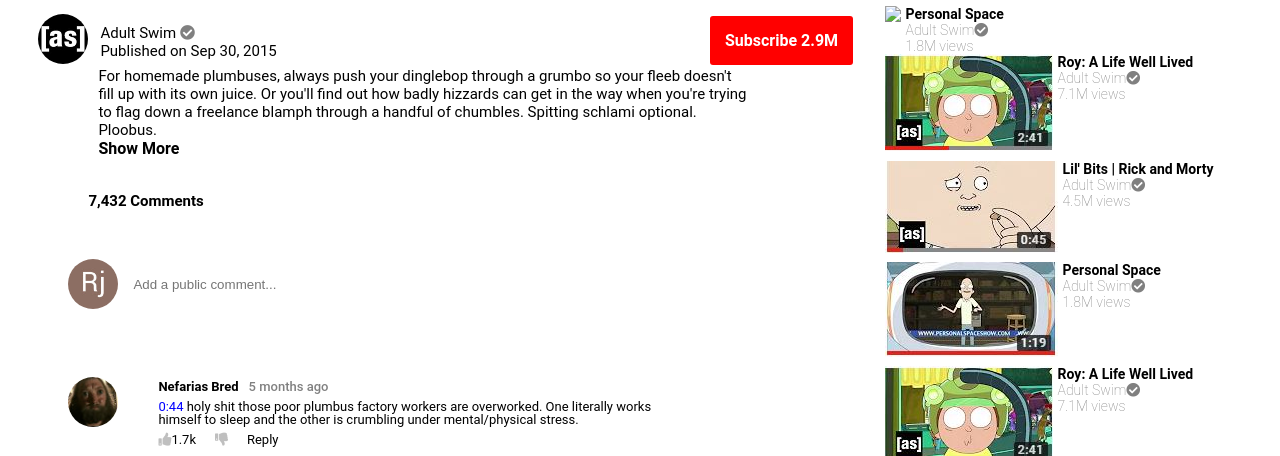
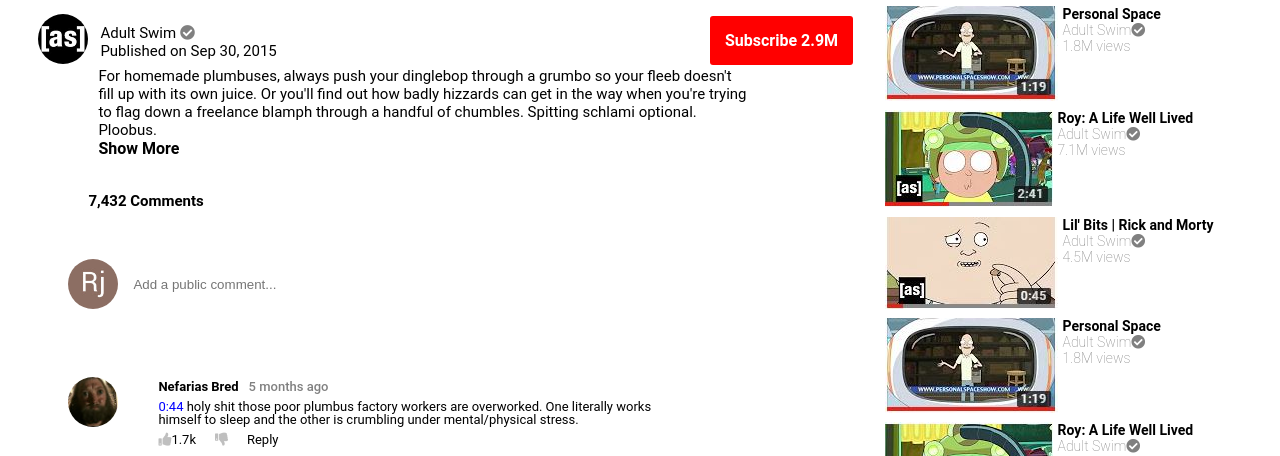
Before and after one commit to rjpaluay/youtubepage, a plain HTML site: page index.html in a window 1280 px wide. Shown: the part 644-1100 px from the top of the page. Drawn offline with Linux system fonts and the light colour scheme.

Commit message:
Update index.html

```diff
--- a/index.html
+++ b/index.html
@@ -175,7 +175,7 @@
 				<p class="videoviews">4.5M views</p>
 			</div>
 			<div class="video">
-				<img src="img/personalspace..JPG">
+				<img src="img/personalspace.JPG">
 			</div>
 				<div class="videotitle">
 				<p class="title1">Personal Space<p>
```
